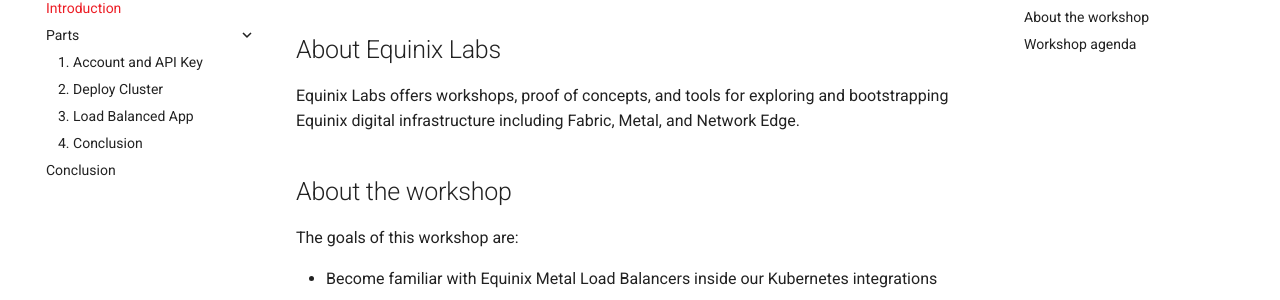
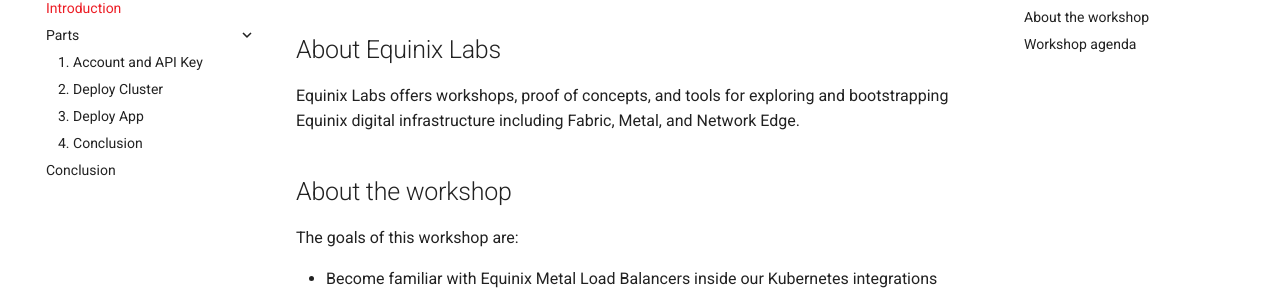
Before and after one commit to equinix-labs/equinix-metal-load-balancer-cpem-capp-workshop, an MkDocs documentation site: the page built from docs/index.md, in a window 1280 px wide. Shown: the part 148-448 px from the top of the page. Built offline with MkDocs 1.6.1 and Material for MkDocs 9.7.7, drawn with Linux system fonts in a browser that asks for light colours; comment, search, counter and statistics services are not loaded.

Commit message:
doc: update sidebar name of part 3
Signed-off-by: Chris Privitere <23177737+cprivitere@users.noreply.github.com>

```diff
--- a/mkdocs.yml
+++ b/mkdocs.yml
@@ -13,7 +13,7 @@
   - Parts:
       - 1. Account and API Key: parts/1-account-api-key.md
       - 2. Deploy Cluster: parts/2-deploy-cluster.md
-      - 3. Load Balanced App: parts/3-deploy-app.md
+      - 3. Deploy App: parts/3-deploy-app.md
       - 4. Conclusion: parts/4-conclusion.md
 
   - Conclusion: parts/conclusion.md
```
